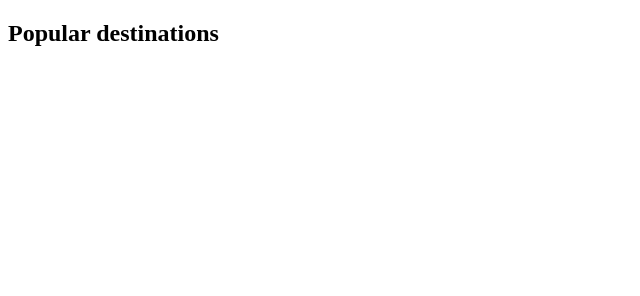
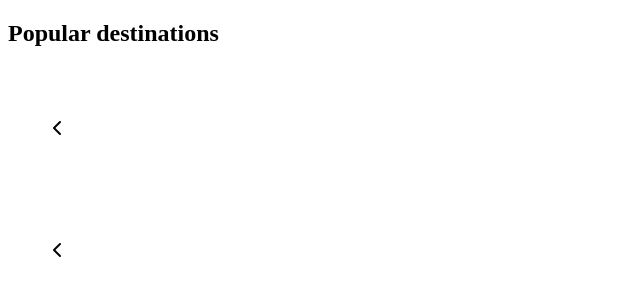
Before and after one commit to annarosesmarti/202309-w4chwe-anna-roses-hugo-veiga-ramiro-elisei, a website: page public/index.html in a window 1280 px wide. Shown: the full height of the page, 0-640 px from the left. Drawn offline with nearby package versions, Linux system fonts and the light colour scheme; files that its build step writes are made by us from their sources.

Commit message:
Add arrow buttons section and its classes to html and style arrow-button

```diff
--- a/package.json
+++ b/package.json
@@ -18,5 +18,8 @@
     "lint-staged": "^14.0.1",
     "prettier": "^3.0.3",
     "sass": "^1.69.0"
+  },
+  "dependencies": {
+    "@fortawesome/fontawesome-free": "^6.4.2"
   }
 }
--- a/public/index.html
+++ b/public/index.html
@@ -5,6 +5,7 @@
   <meta charset="UTF-8">
   <meta name="viewport" content="width=device-width, initial-scale=1.0">
   <meta name="description" content="Start your unforgetable journey with us">
+  <script src="https://kit.fontawesome.com/6895dadc21.js" crossorigin="anonymous"></script>
   <link rel="shortcut icon" href="./favicon.png" type="image/x-icon">
   <link rel="stylesheet" href="./styles/styles.css">
   <title>Travellian</title>
@@ -12,6 +13,10 @@
 
 <body>
   <h2>Popular destinations</h2>
+  <div class="arrow_buttons_container">
+    <i class="arrow_button arrow_button--left fa-solid fa-chevron-down"></i>
+    <i class="arrow_button arrow_button--right fa-solid fa-chevron-down"></i>
+  </div>
 
 </body>
 
--- /dev/null
+++ b/sass/components/_buttons.scss
@@ -0,0 +1,10 @@
+.arrow_button {
+  padding: 28px 20px;
+  border-radius: 12px;
+  transform: rotate(90deg);
+  display: flex;
+  justify-content: center;
+  align-items: center;
+  width: 60px;
+  height: 66px;
+}
--- a/sass/styles.scss
+++ b/sass/styles.scss
@@ -1 +1,2 @@
 @use "./components/images";
+@use "./components/buttons";
```
Also changed, not shown: 2 other files.
